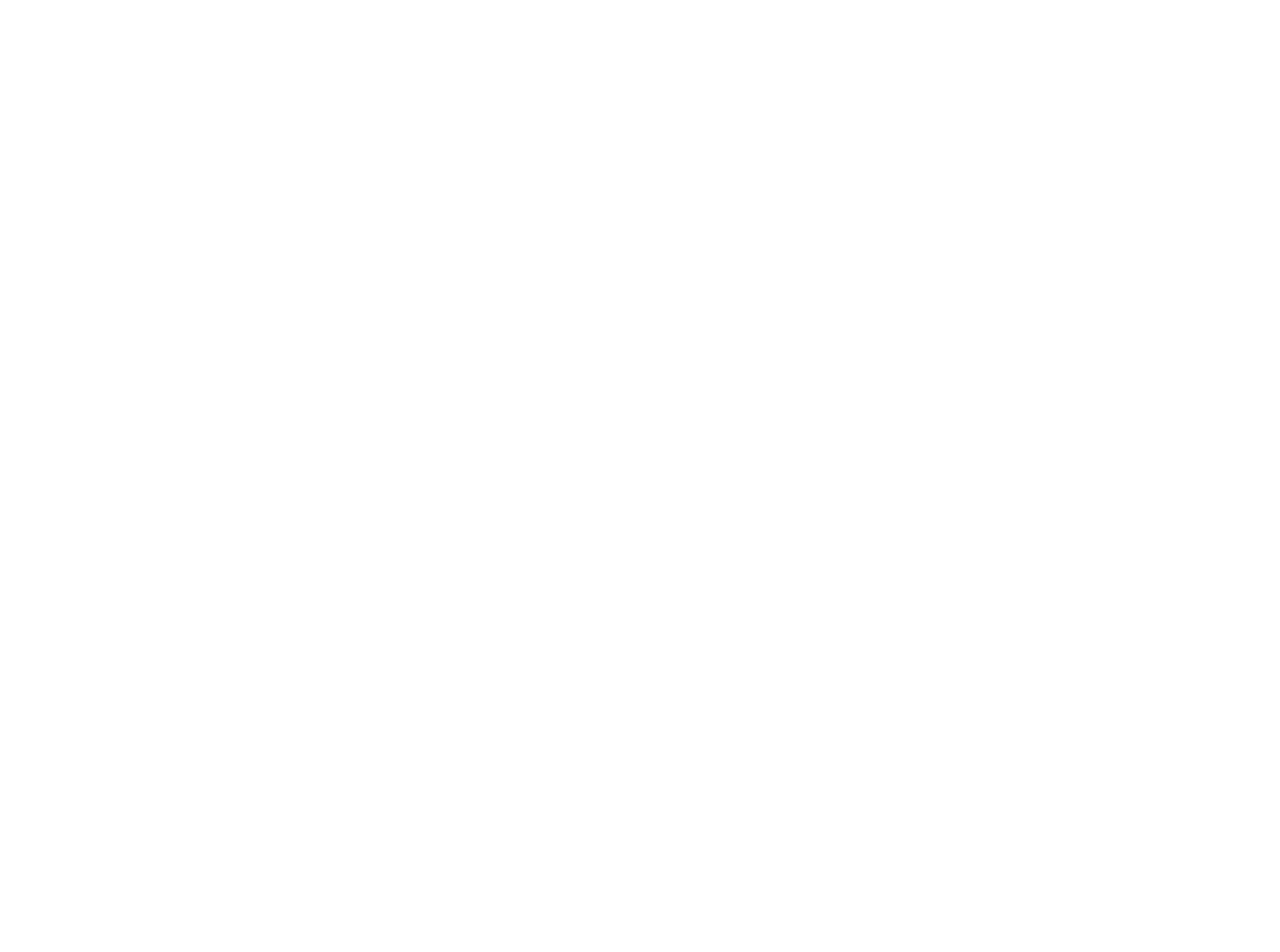
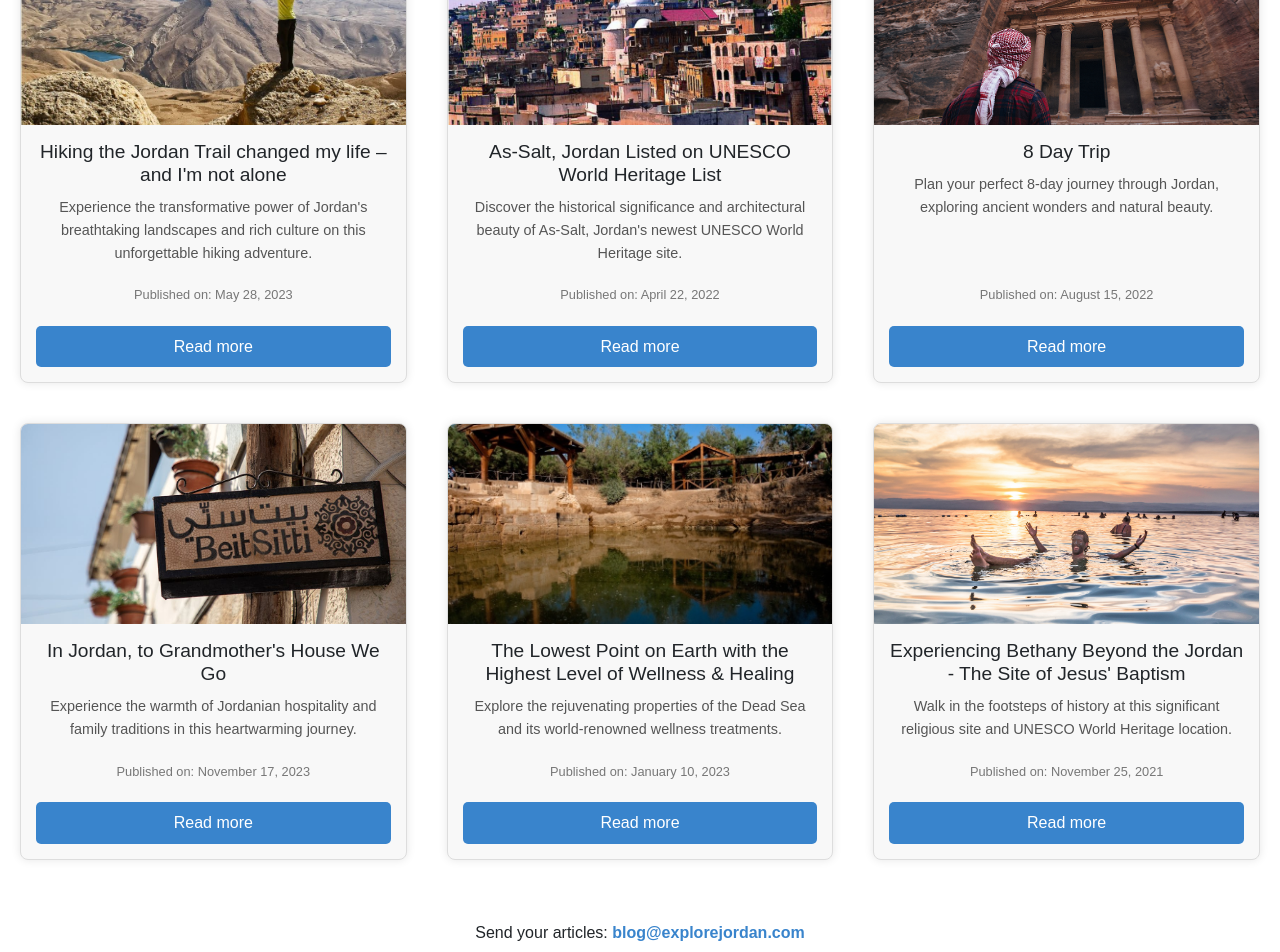
Before and after one commit to adamjaneb/ExploreJordan1, an Angular app: page /blog in a window 1280 px wide. Before the commit this address led to /. Shown: the part 320-1272 px from the top of the page. Before the commit the page ends 800 px from the top, so only its background shows below. Built offline with nearby package versions, Linux system fonts and the light colour scheme.

Commit message:
Add blog section

```diff
--- a/src/app/app.routes.ts
+++ b/src/app/app.routes.ts
@@ -2,10 +2,12 @@
 import { BodyComponent } from './body/body.component';
 import { ContactUsComponent } from './contact-us/contact-us.component';
 import { AboutUsComponent } from './about-us/about-us.component';
+import { BlogComponent } from './blog/blog.component';
 
 export const routes: Routes = [
   { path: '', component: BodyComponent },
   { path: 'contact', component: ContactUsComponent },
   { path: 'home', component:BodyComponent},
-  {path: 'about-us', component:AboutUsComponent}
+  { path: 'about-us', component:AboutUsComponent},
+  { path: 'blog', component:BlogComponent}
 ]
--- /dev/null
+++ b/src/app/blog/blog.component.css
@@ -0,0 +1,143 @@
+body {
+    margin-top: 80px;
+    font-family: Arial, sans-serif;
+    line-height: 1.6;
+    background-color: white;
+}
+
+.blog-section {
+    margin: 60px 0;
+    text-align: center;
+}
+
+.blog-header h2 {
+    font-size: 2em;
+    margin-bottom: 10px;
+    padding-top: 35px;
+    color: darkgoldenrod;
+}
+
+.blog-header p {
+    font-size: 1.2em;
+    color: #777;
+    margin-bottom: 30px;
+}
+
+.d-flex {
+    display: flex;
+    flex-wrap: wrap;
+    justify-content: space-around;
+}
+
+.blog-post {
+    width: calc(33.333% - 40px);
+    margin: 20px;
+    background-color: #f8f8f8;
+    border: 1px solid #ddd;
+    border-radius: 8px;
+    overflow: hidden;
+    box-shadow: 0 0 10px rgba(0, 0, 0, 0.1);
+    display: flex;
+    flex-direction: column;
+}
+
+.blog-post img {
+    width: 100%;
+    height: 200px;
+    object-fit: cover;
+}
+
+.blog-details {
+    padding: 15px;
+    display: flex;
+    flex-direction: column;
+    flex-grow: 1;
+}
+
+.blog-details h3 {
+    font-size: 1.2em;
+    margin-bottom: 10px;
+}
+
+.blog-details p {
+    font-size: 0.9em;
+    color: #555;
+    margin-bottom: 10px;
+}
+
+.blog-details .date {
+    font-size: 0.8em;
+    color: #777;
+    margin-top: auto;
+    padding-top: 10px;
+}
+
+.blog-details a {
+    display: inline-block;
+    padding: 8px 15px;
+    background-color: #3984cc;
+    color: white;
+    text-decoration: none;
+    border-radius: 5px;
+    margin-top: 10px;
+    transition: background-color 0.3s ease;
+}
+
+.blog-details a:hover {
+    background-color: #1f5a8b;
+}
+
+.email-info {
+    text-align: center;
+    margin-top: 40px;
+}
+
+.email-info a {
+    text-decoration: none;
+    font-weight: bold;
+    color: #3984cc;
+}
+
+/* Responsive styles */
+@media screen and (max-width: 1200px) {
+    .blog-post {
+        width: calc(50% - 40px);
+    }
+}
+
+@media screen and (max-width: 768px) {
+    .blog-post {
+        width: calc(100% - 40px);
+    }
+
+    .blog-header h2 {
+        font-size: 1.8em;
+    }
+
+    .blog-header p {
+        font-size: 1em;
+    }
+}
+
+@media screen and (max-width: 480px) {
+    .blog-section {
+        margin: 30px 0;
+    }
+
+    .blog-header h2 {
+        font-size: 1.5em;
+        padding-top: 20px;
+    }
+
+    .blog-post {
+        margin: 10px;
+    }
+
+    .blog-details h3 {
+        font-size: 1em;
+    }
+
+    .blog-details p {
+        font-size: 0.8em;
+    }
+}
--- /dev/null
+++ b/src/app/blog/blog.component.html
@@ -0,0 +1,82 @@
+<body>
+
+    <div class="blog-section">
+        <div class="blog-header">
+            <h2>ExploreJordan Blog</h2>
+            <p>Sharing our travel expertise, local knowledge, and industry insights.</p>
+        </div>
+
+        <div class="d-flex">
+            <!-- Blog Post 1 -->
+            <div class="blog-post">
+                <img [src]="blogService.blogImg1" alt="Hiking the Jordan Trail">
+                <div class="blog-details">
+                    <h3>Hiking the Jordan Trail changed my life – and I'm not alone</h3>
+                    <p>Experience the transformative power of Jordan's breathtaking landscapes and rich culture on this unforgettable hiking adventure.</p>
+                    <p class="date">Published on: May 28, 2023</p>
+                    <a href="#">Read more</a>
+                </div>
+            </div>
+
+            <!-- Blog Post 2 -->
+            <div class="blog-post">
+                <img [src]="blogService.blogImg2" alt="As-Salt, Jordan">
+                <div class="blog-details">
+                    <h3>As-Salt, Jordan Listed on UNESCO World Heritage List</h3>
+                    <p>Discover the historical significance and architectural beauty of As-Salt, Jordan's newest UNESCO World Heritage site.</p>
+                    <p class="date">Published on: April 22, 2022</p>
+                    <a href="#">Read more</a>
+                </div>
+            </div>
+
+            <!-- Blog Post 3 -->
+            <div class="blog-post">
+                <img [src]="blogService.blogImg3" alt="8 Day Trip in Jordan">
+                <div class="blog-details">
+                    <h3>8 Day Trip</h3>
+                    <p>Plan your perfect 8-day journey through Jordan, exploring ancient wonders and natural beauty.</p>
+                    <p class="date">Published on: August 15, 2022</p>
+                    <a href="#">Read more</a>
+                </div>
+            </div>
+
+            <!-- Blog Post 4 -->
+            <div class="blog-post">
+                <img [src]="blogService.blogImg4" alt="Grandmother's House in Jordan">
+                <div class="blog-details">
+                    <h3>In Jordan, to Grandmother's House We Go</h3>
+                    <p>Experience the warmth of Jordanian hospitality and family traditions in this heartwarming journey.</p>
+                    <p class="date">Published on: November 17, 2023</p>
+                    <a href="#">Read more</a>
+                </div>
+            </div>
+
+            <!-- Blog Post 5 -->
+            <div class="blog-post">
+                <img [src]="blogService.blogImg5" alt="Dead Sea Wellness">
+                <div class="blog-details">
+                    <h3>The Lowest Point on Earth with the Highest Level of Wellness & Healing</h3>
+                    <p>Explore the rejuvenating properties of the Dead Sea and its world-renowned wellness treatments.</p>
+                    <p class="date">Published on: January 10, 2023</p>
+                    <a href="#">Read more</a>
+                </div>
+            </div>
+
+            <!-- Blog Post 6 -->
+            <div class="blog-post">
+                <img [src]="blogService.blogImg6" alt="Bethany Beyond the Jordan">
+                <div class="blog-details">
+                    <h3>Experiencing Bethany Beyond the Jordan - The Site of Jesus' Baptism</h3>
+                    <p>Walk in the footsteps of history at this significant religious site and UNESCO World Heritage location.</p>
+                    <p class="date">Published on: November 25, 2021</p>
+                    <a href="#">Read more</a>
+                </div>
+            </div>
+        </div>
+
+        <div class="email-info">
+            <p>Send your articles: <a href="mailto:blog&#64;explorejordan.com">blog&#64;explorejordan.com</a></p>
+        </div>
+    </div>
+
+</body>
--- a/src/app/body/body.component.html
+++ b/src/app/body/body.component.html
@@ -66,7 +66,7 @@
             <div class="col-12 col-sm-6 col-md-4 mb-3">
                 <div class="blog-post">
                     <a href="#">
-                        <img src="assets/blog1.jpg" alt="Image 1" class="img-fluid">
+                        <img [src]="blogService.blogImg1" alt="Image 1" class="img-fluid">
                     </a>
                     <h3>8 day trip</h3>
                     <p class="date">May 28, 2023</p>
@@ -75,7 +75,7 @@
             <div class="col-12 col-sm-6 col-md-4 mb-3">
                 <div class="blog-post">
                     <a href="#">
-                        <img src="assets/blog2.png" alt="Image 2" class="img-fluid">
+                        <img [src]="blogService.blogImg2" alt="Image 2" class="img-fluid">
                     </a>
                     <h3>Hiking the Jordan Trail changed my life</h3>
                     <p class="date">April 22, 2022</p>
@@ -84,7 +84,7 @@
             <div class="col-12 col-sm-6 col-md-4 mb-3">
                 <div class="blog-post">
                     <a href="#">
-                        <img src="assets/blog3.jpg" alt="Image 3" class="img-fluid">
+                        <img [src]="blogService.blogImg3" alt="Image 3" class="img-fluid">
                     </a>
                     <h3>As Salt, Jordan listed on UNESCO heritage list</h3>
                     <p class="date">15 August, 2022</p>
@@ -92,8 +92,7 @@
             </div>
         </div>
         <div class="text-center mt-3">
-            <a href="#" class="btn button">View all blog posts</a>
+            <a routerLink="/blog" class="btn button">View all blog posts</a>
         </div>
-
     </div>
 </div>
--- a/src/app/contact-us/contact-us.component.html
+++ b/src/app/contact-us/contact-us.component.html
@@ -1,14 +1,14 @@
 <main>
     <div class="banner">
-        <img src="assets/banner.png" alt="Banner Image">
+        <!-- No need for the <img> tag here if you're using a background image -->
     </div>
 
-    <section class="contact-section text-center">
-        <h2 class="text-center">Contact Us</h2>
-        <p class="text-center">Feel free to reach out to us for any inquiries or assistance.</p>
+    <section class="contact-section">
+        <h2>Contact Us</h2>
+        <p>Feel free to reach out to us for any inquiries or assistance.</p>
     </section>
 
-    <div class="contact-container d-flex justify-content-between">
+    <div class="contact-container">
         <div class="contact-box">
             <p>Phone: +123 456 789</p>
             <p>Email: info&#64;explorejordan.com</p>
@@ -18,7 +18,7 @@
             <div class="support-content">
                 <p>Customer support</p>
                 <button class="support-button">
-                    <a href="" style="text-decoration: none; color: white;">Contact Us</a>
+                    <a href="#">Contact Us</a>
                 </button>
             </div>
         </div>
--- a/src/app/footer/footer.component.html
+++ b/src/app/footer/footer.component.html
@@ -2,7 +2,7 @@
     <div class="footer-links">
         <a routerLink="/about-us">About us</a>
         <a routerLink="/contact">Contact us</a>
-        <a>Blog</a>
+        <a routerLink="/blog">Blog</a>
     </div>
     <p>© 2023 ExploreJordan - All Rights Reserved</p>
 </footer>
--- /dev/null
+++ b/src/app/services/blog.service.ts
@@ -0,0 +1,18 @@
+import { Injectable } from '@angular/core';
+
+@Injectable({
+  providedIn: 'root'
+})
+export class BlogService {
+
+  blogImg1 : string = "assets/blog1.jpg";
+  blogImg2 : string = "assets/blog2.png";
+  blogImg3 : string = "assets/blog3.jpg";
+  blogImg4 : string = "assets/blog4.jpg";
+  blogImg5 : string = "assets/blog5.jpg";
+  blogImg6 : string = "assets/blog6.jpg";
+
+  constructor() {
+
+   }
+}
```
Also changed, not shown: src/app/blog/blog.component.ts (added, +16 -0 lines), src/app/body/body.component.ts (+8 -1 lines), src/app/contact-us/contact-us.component.css (+85 -49 lines), 2 other files (tests, documents, lock files or other folders).
